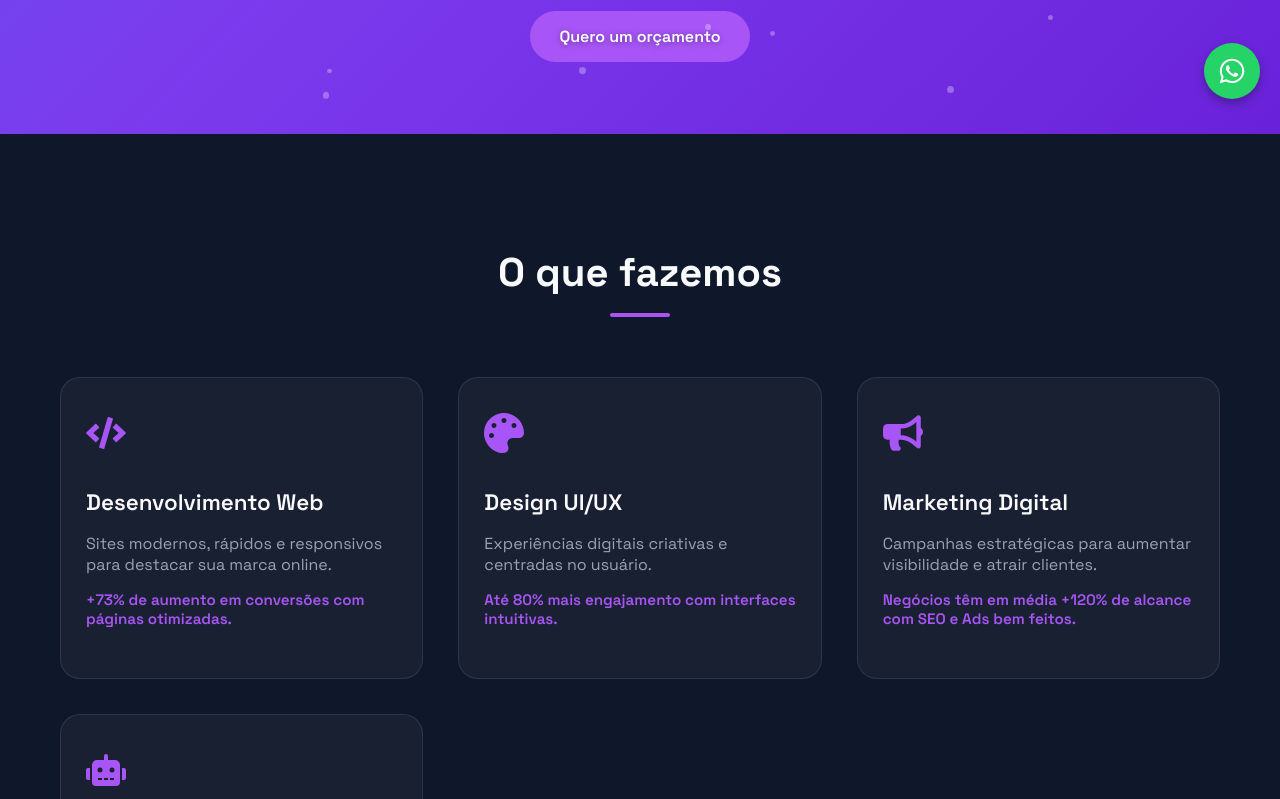
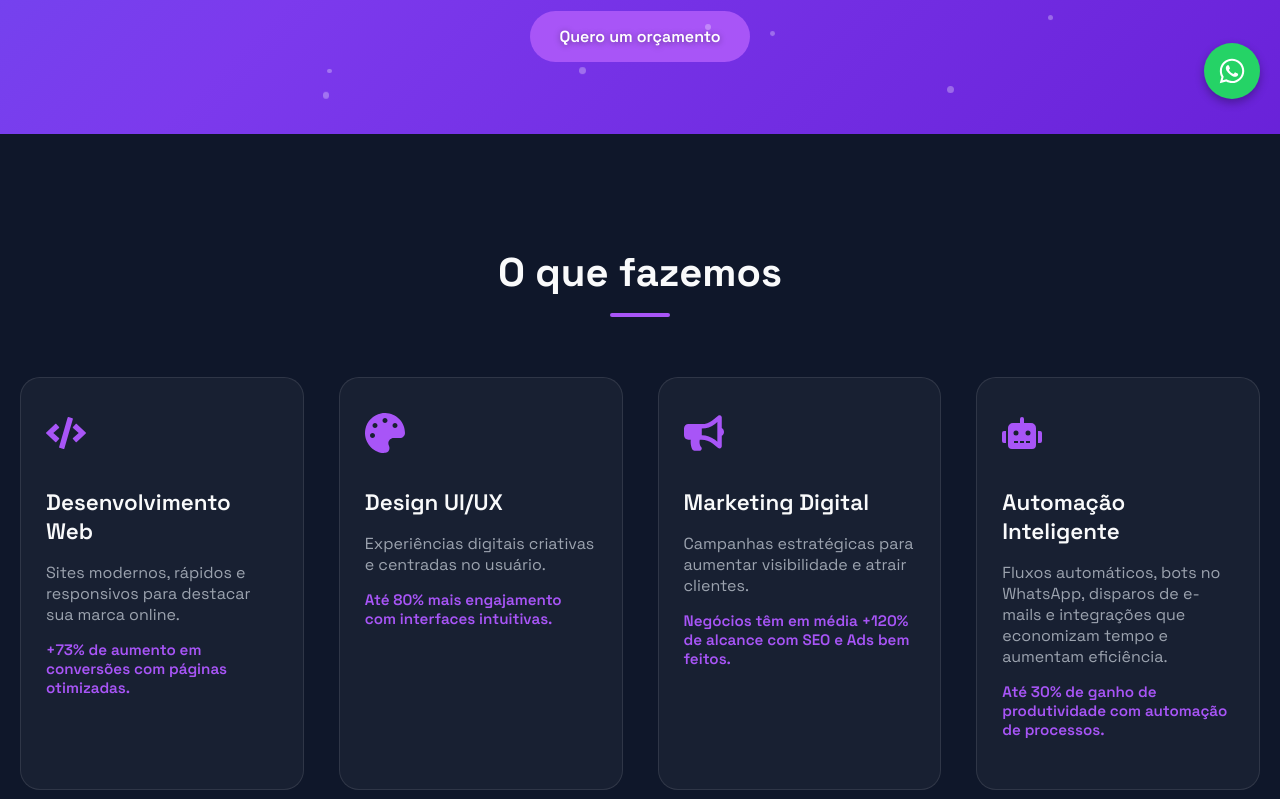
Before and after one commit to vLecaBR/CliqZ, a React (Vite) app: page / in a window 1280 px wide. Shown: the part 681-1480 px from the top of the page. Built offline with nearby package versions, Linux system fonts and the light colour scheme.

Commit message:
ajustado

```diff
--- a/src/components/ServicesSection/styles.js
+++ b/src/components/ServicesSection/styles.js
@@ -3,7 +3,7 @@ import styled from "styled-components";
 
 export const Container = styled.section`
   padding: 80px 20px;
-  max-width: 1200px;
+  max-width: 1800px;
   margin: 0 auto;
   text-align: center;
 `;
```
